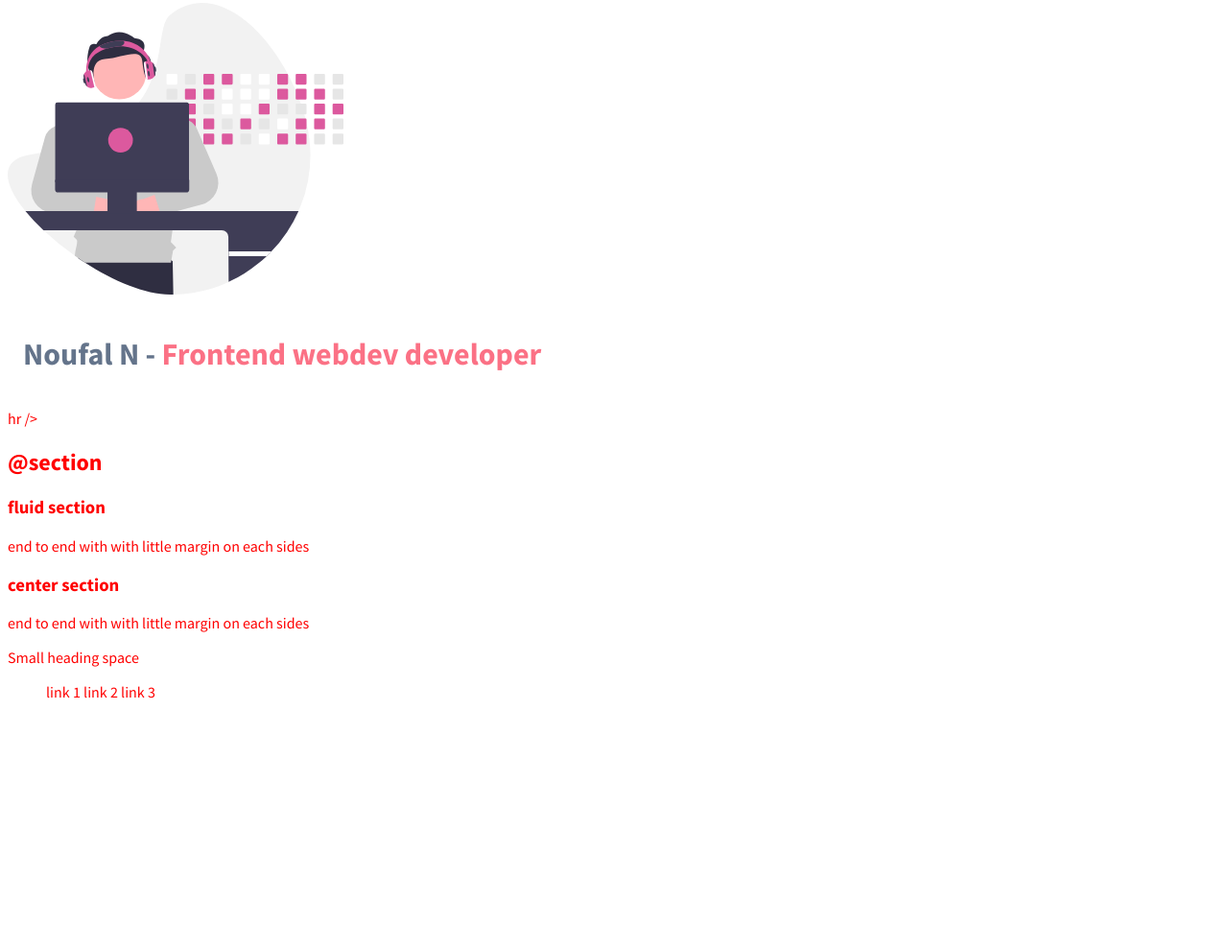
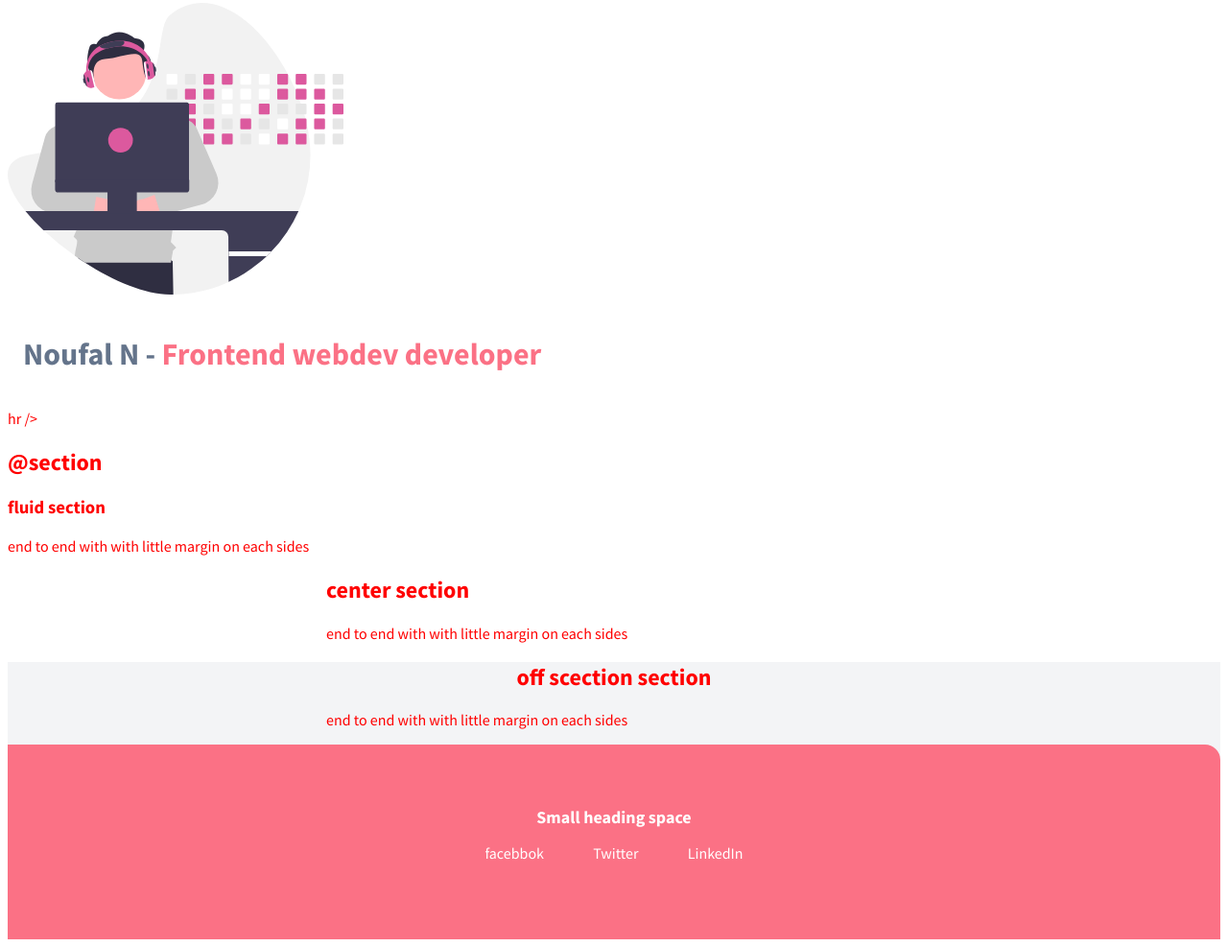
Before and after one commit to Noufaln26/Component-ibrary, a plain HTML site: page index.html in a window 1280 px wide. Shown: the part 1689-2676 px from the top of the page at 96% size. Before the commit the page ends 2436 px from the top, so only its background shows below. Drawn offline with Linux system fonts and the light colour scheme.

Commit message:
added footer

```diff
--- a/index.css
+++ b/index.css
@@ -10,6 +10,7 @@ hr{
 :root{
     --primary-color: #fb7185;
     --dark-gray: #64748b;
+    --off-white: #F3F4F6;
 
 }
 /* normal container*/
@@ -88,7 +89,56 @@ hr{
    color:var(--dark-gray);
    padding: 1rem;
 }
-.hero .heading-inverted{
+.hero .hero-heading .heading-inverted{
     color:var(--primary-color)
 
 }
+
+/** sections **/
+.section{
+    padding:2 rem;
+}
+
+.section h1{
+    text-align: center;
+
+
+}
+
+.ow {
+    background-color: var(--off-white);
+}
+
+
+/** footers **/
+
+.footer {
+    background-color: var(--primary-color);
+    padding: 4rem 1rem;
+    text-align: center;
+    color: white;
+    border-top-right-radius: 1rem;
+}
+
+.footer .link {
+    color: white
+}
+
+.footer .footer-header {
+    font-weight: bold;
+    font-size: large;
+}
+
+.footer ul {
+    padding-inline-start: 0px;
+}
+
+/** projects **/
+.showcase-list {
+    padding: 2rem;
+}
+
+/** blogs **/
+.showcase-blog {
+    padding-bottom: 6rem;
+}
--- a/index.html
+++ b/index.html
@@ -81,25 +81,39 @@
     hr />
 
      <h2>@section</h2>
-     <h3>fluid section</h3>
-     <p>end to end with with little margin on each sides</p>
+     <h3 class="section .h1">fluid section</h3>
+     <p class="section">end to end with with little margin on each sides</p>
     <section>
+      <div class="container-center">
 
-      <h3>center section</h3>
-     <p>end to end with with little margin on each sides</p>
-    <section>
+        <h1>center section</h1>
+        <p>end to end with with little margin on each sides</p>
+      </div>
+</section>
 
 
-    </section>
+      <section class="section ow">
+        <div class="container-center ">
 
-    <footer>
-        <div>
+          <h1>off scection section</h1>
+          <p>end to end with with little margin on each sides</p>
+        </div>
+
+
+      <section>
+
+
+
+    <footer class="footer">
+        <div class="footer-header">
           Small heading space
         </div>
-        <ul>
-          <list>link 1</list>
-          <list>link 2</list>
-          <list>link 3</list>
+        <ul class="social-links list-non-bullet">
+         <li class="list-item-inline"><a class="link" href="/">facebbok</a></li>
+         <li class="list-item-inline"><a class="link" href="/">Twitter</a></li>
+         <li class="list-item-inline"><a class="link" href="/">LinkedIn</a></li>
+
+
         </ul>
     </footer>
 
```
